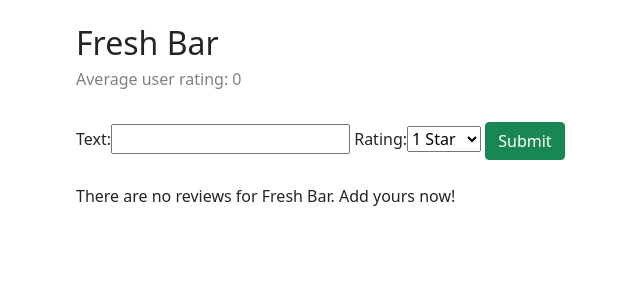
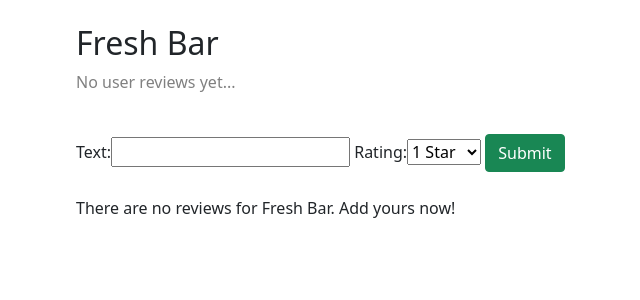
Before and after one commit to ry2016/reviewapp, a Django app: page /reviews/restaurants/2 in a window 1280 px wide. Shown: the part 56-356 px from the top of the page, without its empty margins (6-646 px from the left). Run offline with Django 3.2, Linux system fonts and the light colour scheme; data comes from the database, SQL or seed files in the repository; both versions use the stored data as it was after the commit; some libraries are stand-ins or nearby versions.

Commit message:
average review colors

```diff
--- a/reviews/templates/reviews/restaurant_details.html
+++ b/reviews/templates/reviews/restaurant_details.html
@@ -2,7 +2,23 @@
 
 {% block content %}
 		<h2>{{ restaurant.name }}</h2>
-    <h6 style="color: gray;"> Average user rating: {{ restaurant.get_reviews }} </h6>
+
+    {% if restaurant.get_reviews == 0 %}
+      <p style="color: gray;"> No user reviews yet...</p>
+    {% endif %}
+
+    {% if restaurant.get_reviews < 2 and restaurant.get_reviews > 0%}
+      <p style="color: gray;"> Average user rating: <span style="color: #ff6666">{{ restaurant.get_reviews }} </span></p>
+    {% endif %}
+
+    {% if restaurant.get_reviews > 2 and restaurant.get_reviews < 4 %}
+      <p style="color: gray;"> Average user rating: <span style="color: #ffcc00">{{ restaurant.get_reviews }} </span></p>
+    {% endif %}
+
+    {% if restaurant.get_reviews > 4 %}
+      <p style="color: gray;"> Average user rating: <span style="color: #00cc66">{{ restaurant.get_reviews }} </span></p>
+    {% endif %}
+
     <br>
     <form method="post">
       {% csrf_token %}
```
Also changed, not shown: db.sqlite3.
